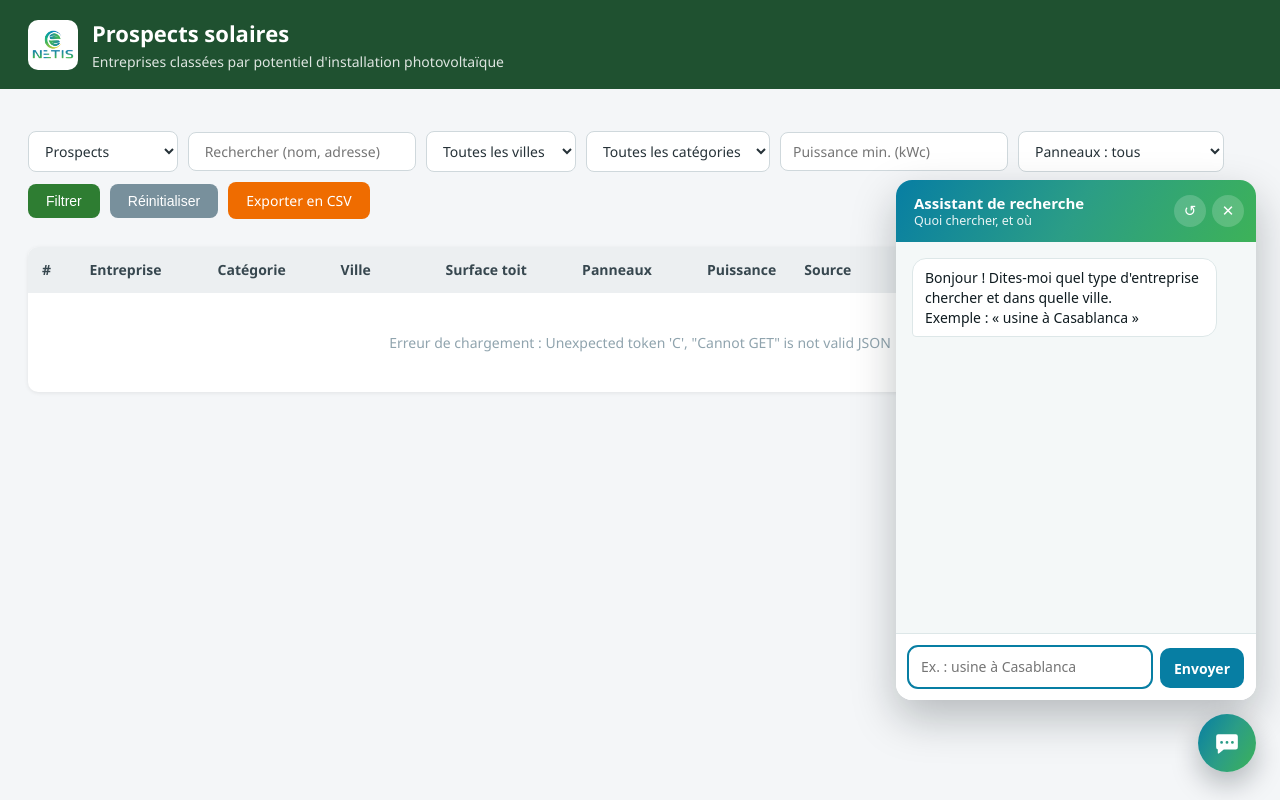
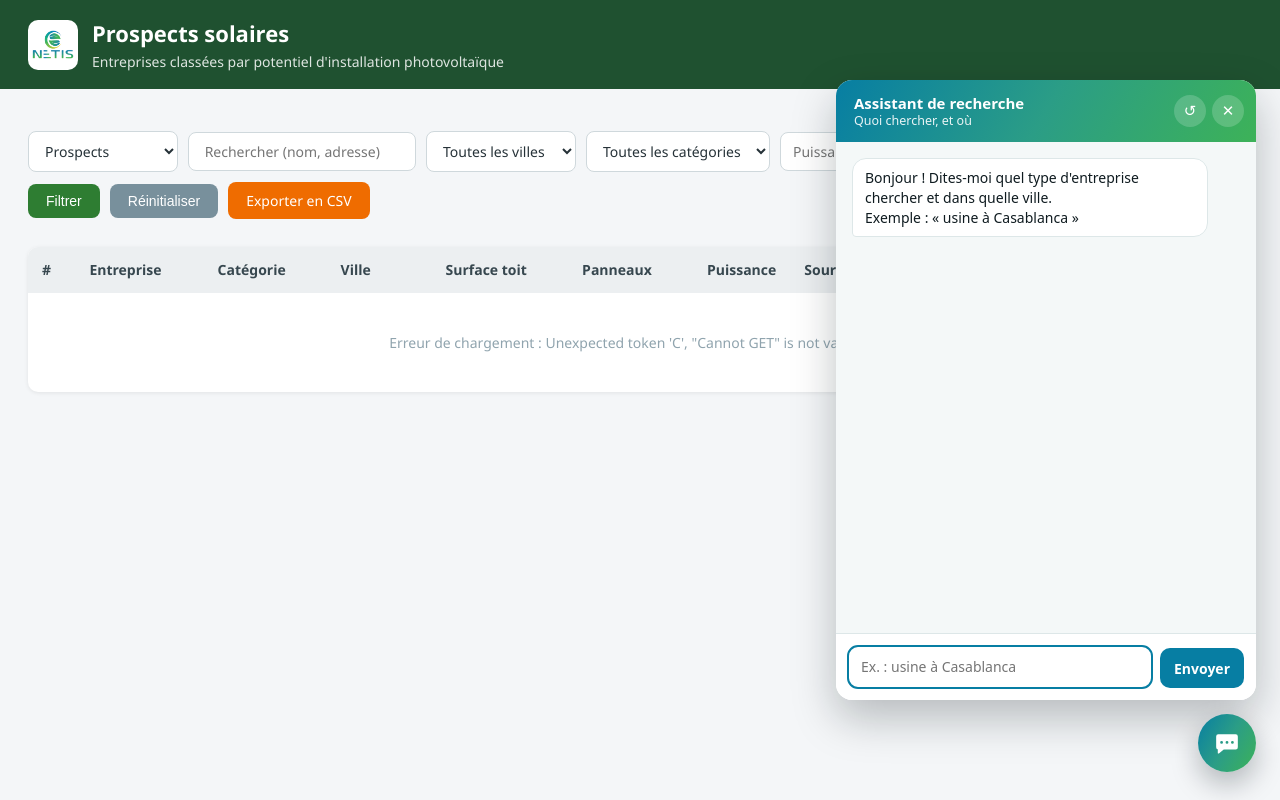
Before and after one commit to youssefyaslane/APP_Maps_surface, a Python web app: template templates/dashboard.html in a window 1280 px wide, after a click that opens the changed part. Run offline with Jinja, Linux system fonts and the light colour scheme; the template is opened without the code that fills it, so the values that code supplies are empty.

Commit message:
Agrandit la fenêtre du chatbot
420 × 620 px au lieu de 360 × 520, et 320 px pour la liste des résultats.
La fenêtre reste dans l'écran sur les petits affichages.

Co-Authored-By: Claude Opus 5.5 <noreply@anthropic.com>

```diff
--- a/static/css/chatbot.css
+++ b/static/css/chatbot.css
@@ -38,8 +38,8 @@
 .chatbot-panel {
   display: flex;
   flex-direction: column;
-  width: 360px;
-  height: min(520px, calc(100vh - 120px));
+  width: min(420px, calc(100vw - 32px));
+  height: min(620px, calc(100vh - 120px));
   margin-bottom: 14px;
   background: #fff;
   border-radius: 16px;
@@ -125,7 +125,7 @@
   align-self: stretch;
   margin: 0;
   padding: 10px 12px 10px 32px;
-  max-height: 260px;
+  max-height: 320px;
   overflow-y: auto;
   background: #fff;
   border: 1px solid var(--cb-trait);
```
